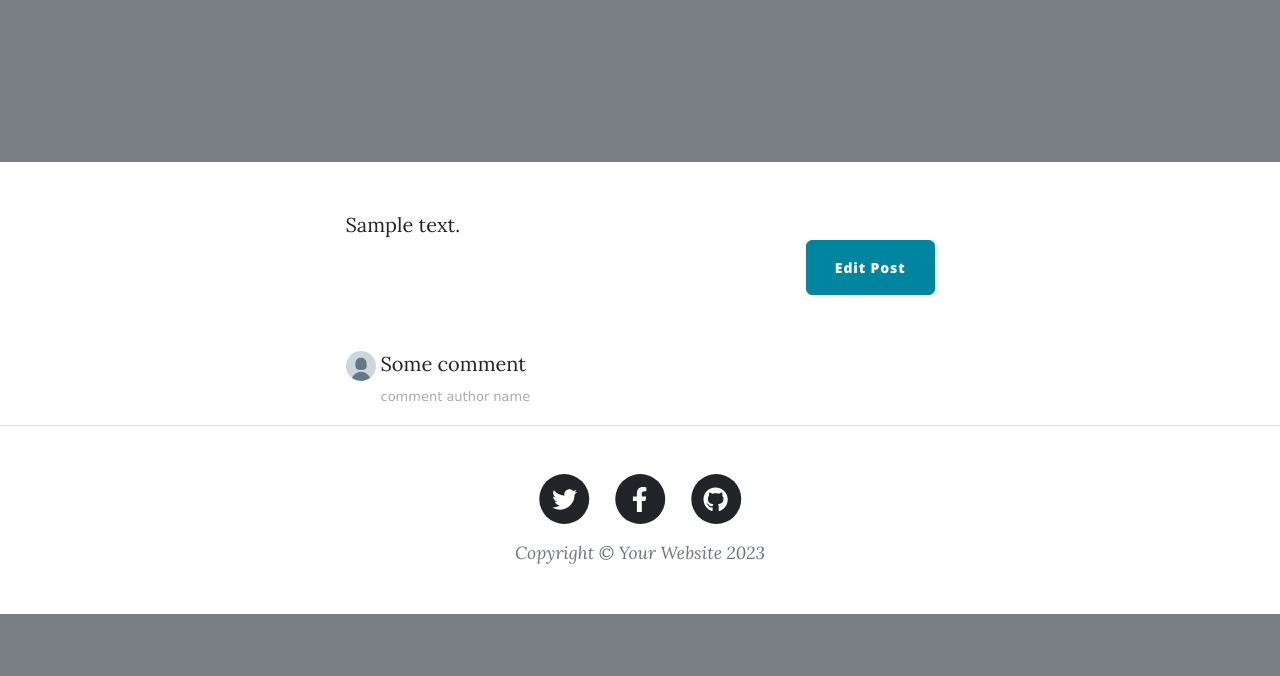
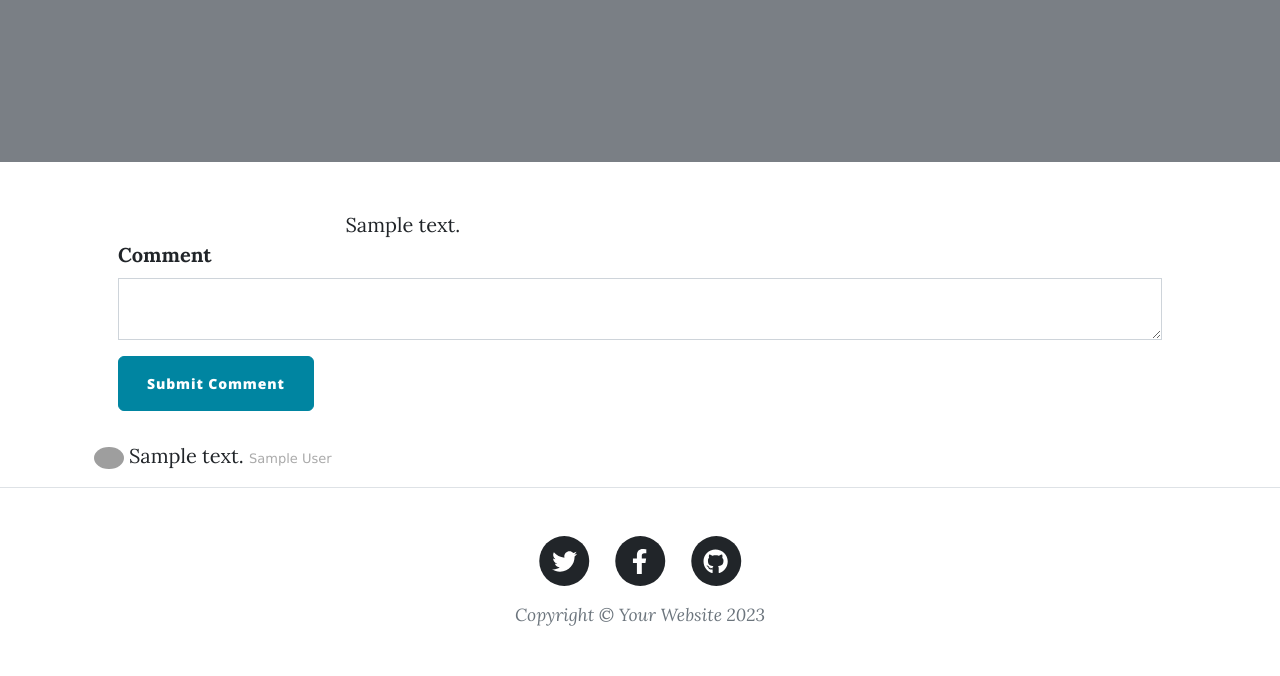
Before and after one commit to mohamad335/blog-with-users, a Flask app: page /post/1 in a window 1280 px wide. Shown: the part 404-1080 px from the top of the page. Before the commit the page ends 1018 px from the top, so only its background shows below. Run offline with Flask 3, Linux system fonts and the light colour scheme; tables that the repository leaves empty hold one stand-in row (values such as "Sample post"); grey boxes marked "Sample" are stand-in pictures; some libraries are stand-ins or nearby versions; grey boxes are pictures that could not be loaded.

Commit message:
templates

```diff
--- a/templates/post.html
+++ b/templates/post.html
@@ -1,5 +1,5 @@
+{% from "bootstrap5/form.html" import render_form %}
 {% include "header.html" %}
-
 <!-- Page Header-->
 <header class="masthead" style="background-image: url('{{post.img_url}}')">
   <div class="container position-relative px-4 px-lg-5">
@@ -25,29 +25,35 @@
     <div class="row gx-4 gx-lg-5 justify-content-center">
       <div class="col-md-10 col-lg-8 col-xl-7">
         {{ post.body|safe }}
-        <!--TODO: Only show Edit Post button if user id is 1 (admin user) -->
+        {% if current_user.id == 1 %}
         <div class="d-flex justify-content-end mb-4">
           <a
             class="btn btn-primary float-right"
             href="{{url_for('edit_post', post_id=post.id)}}"
             >Edit Post</a
-          >
+          >{% endif %}
         </div>
 
         <!-- Comments Area -->
-        <!-- TODO: Add a CKEditor for commenting below -->
+        {{ ckeditor.load() }}
+        {{ ckeditor.config(name='comment_text') }}
+        {{ render_form(form, novalidate=True, button_map={"submit": "primary"}) }}
+
         <div class="comment">
-          <!-- TODO: Show all the comments on a post -->
+        </div>
           <ul class="commentList">
+            {% for comment in post.comments: %}
+
             <li>
               <div class="commenterImage">
-                <img src="../static/assets/img/default-profile.jpg" />
+                <img src="{{ comment.author_comment.email | gravatar }}" />
               </div>
               <div class="commentText">
-                <p>Some comment</p>
-                <span class="date sub-text">comment author name</span>
+                {{ comment.text|safe }}
+                <span class="date sub-text">{{ comment.author_comment.name }}</span>
               </div>
             </li>
+            {% endfor %}
           </ul>
         </div>
       </div>
```
